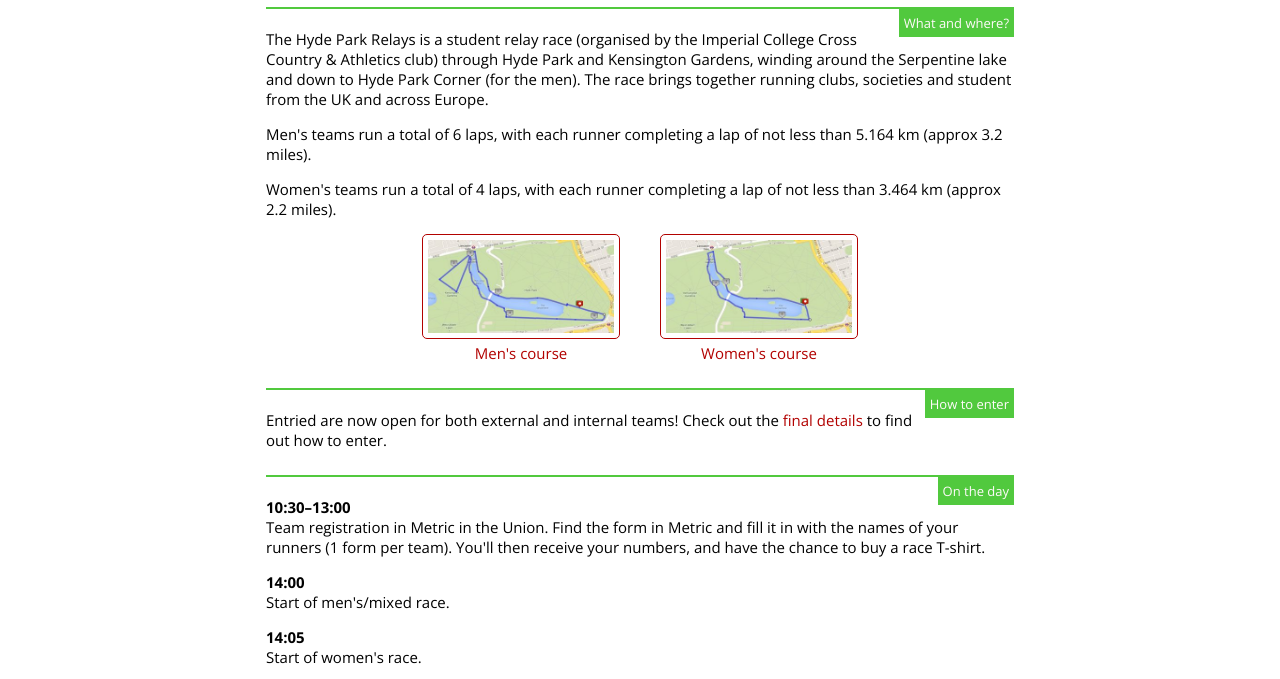
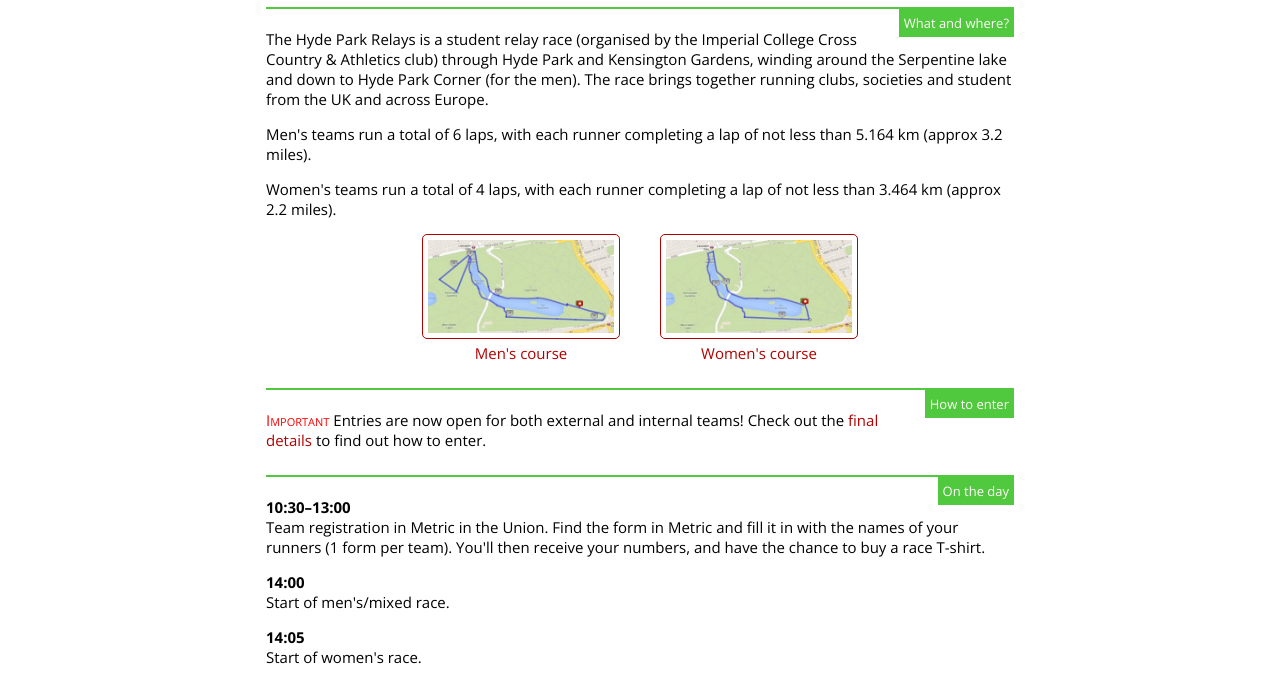
Before and after one commit to MilanMisak/HydeParkRelays, a website: page assets/index.html in a window 1280 px wide. Shown: the part 413-1092 px from the top of the page. Drawn offline with nearby package versions, Linux system fonts and the light colour scheme.

Commit message:
How to enter fixes

```diff
--- a/assets/index.html
+++ b/assets/index.html
@@ -76,9 +76,7 @@
                 <div class="band-title-bar">
                     <h3 class="band-title">How to enter</h3>
                 </div>
-                <!--<p>External entries are now open. Read the <a href="files/InvitationExternal.doc">invitation</a> to find out how to enter.</p>
-                <p>Internal entries should open in January. Check back soon!</p>-->
-                <p>Entried are now open for both external and internal teams! Check out the <a href="files/HPR2014FinalDetails.pdf">final details</a> to find out how to enter.</p>
+                <p><span style="font-variant: small-caps; color: red">Important</span> Entries are now open for both external and internal teams! Check out the <a href="files/HPR2014FinalDetails.pdf">final details</a> to find out how to enter.</p>
             </div>
         </div>
 
```
